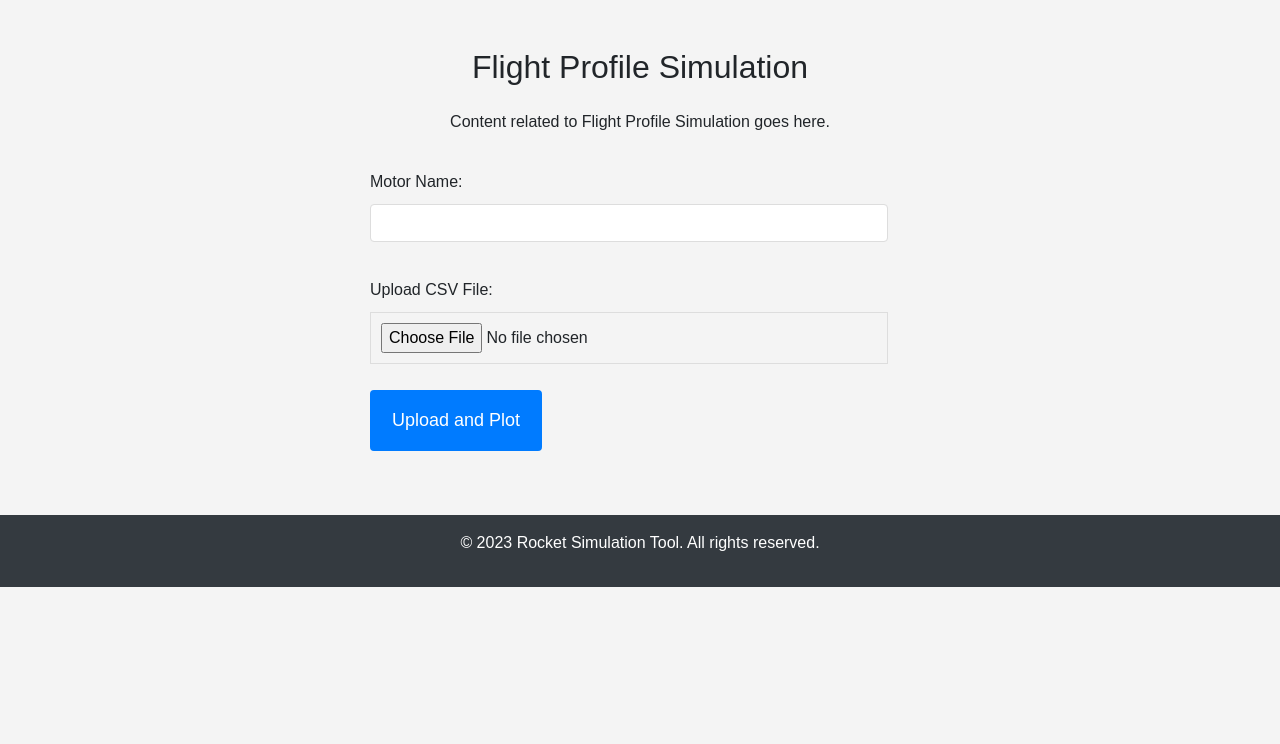
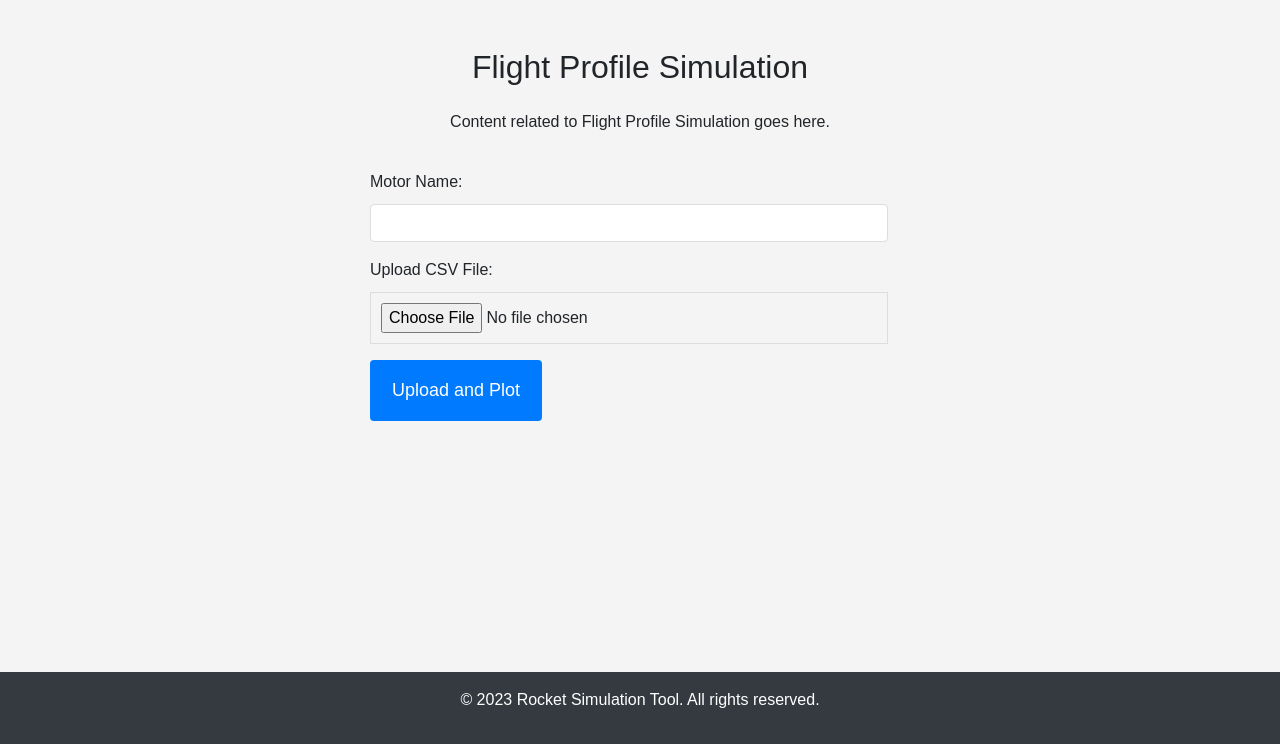
Before and after one commit to Iash5225/Aerospace, a Django app: page /flight_profile/ in a window 1280 px wide. Shown: the part 56-800 px from the top of the page. Run offline with Django 5.2, Linux system fonts and the light colour scheme; some libraries are stand-ins or nearby versions.

Commit message:
WIP - FlightProfile using base html

```diff
--- /dev/null
+++ b/render/templates/base.html
@@ -0,0 +1,61 @@
+{% load static %}
+
+<!doctype html>
+<html lang="en">
+
+<head>
+    <meta charset="UTF-8">
+    <meta http-equiv="X-UA-Compatible" content="IE=edge" />
+    <meta name="viewport" content="width=device-width, initial-scale=1.0" />
+
+    <title style="color: skyblue">{% block title %}UWA Aerospace{% endblock %}</title>
+    <link rel="icon" href="/static/favicon.ico" type="image/x-icon" />
+
+    <link rel="stylesheet" href="https://stackpath.bootstrapcdn.com/bootstrap/4.5.0/css/bootstrap.min.css"
+        integrity="sha384-9aIt2nRpC12Uk9gS9baDl411NQApFmC26EwAOH8WgZl5MYYxFfc+NcPb1dKGj7Sk" crossorigin="anonymous">
+    <link rel="stylesheet" href="{% static 'css/style.css' %}">
+</head>
+
+<body>
+    <!-- Navigation Bar -->
+    <nav class="navbar navbar-expand-lg navbar-dark bg-primary">
+        <div class="container">
+            <a class="navbar-brand" href="#">RocketSim</a>
+            <button class="navbar-toggler" type="button" data-toggle="collapse" data-target="#navbarNav"
+                aria-controls="navbarNav" aria-expanded="false" aria-label="Toggle navigation">
+                <span class="navbar-toggler-icon"></span>
+            </button>
+            <div class="collapse navbar-collapse" id="navbarNav">
+                <ul class="navbar-nav ml-auto">
+                    <li class="nav-item active">
+                        <a class="nav-link" href="#">Home</a>
+                    </li>
+                    <li class="nav-item">
+                        <a class="nav-link" href="#">Features</a>
+                    </li>
+                    <li class="nav-item">
+                        <a class="nav-link" href="#">Pricing</a>
+                    </li>
+                    <li class="nav-item">
+                        <a class="nav-link" href="#">About</a>
+                    </li>
+                </ul>
+            </div>
+        </div>
+    </nav>
+
+    <div class="content-wrapper">
+        {% block content %}
+        <!-- Content unique to each page will go here -->
+        {% endblock %}
+    </div>
+
+    <!-- Footer -->
+    <footer class="bg-dark text-white text-center py-3">
+        <p>&copy; 2023 Rocket Simulation Tool. All rights reserved.</p>
+    </footer>
+
+    <script src="{% static 'js/script.js' %}"></script>
+</body>
+
+</html>
--- a/render/templates/flight_profile.html
+++ b/render/templates/flight_profile.html
@@ -1,76 +1,29 @@
-{% load static %}
+{% extends "base.html" %}
 
-<!doctype html>
-<html lang="en">
+{% block title %}Flight Profile - UWA Aerospace{% endblock %}
 
-<head>
-    <!-- Head content same as your main page -->
-    <meta charset="UTF-8">
-    <meta http-equiv="X-UA-Compatible" content="IE=edge" />
-    <meta name="viewport" content="width=device-width, initial-scale=1.0" />
-
-    <!-- <title>UWA Aerospace</title> -->
-    <title style="color: skyblue">UWA Aerospace</title>
-
-    <link rel="stylesheet" href="https://stackpath.bootstrapcdn.com/bootstrap/4.5.0/css/bootstrap.min.css"
-        integrity="sha384-9aIt2nRpC12Uk9gS9baDl411NQApFmC26EwAOH8WgZl5MYYxFfc+NcPb1dKGj7Sk" crossorigin="anonymous">
-    <link rel="stylesheet" href="{% static 'css/style.css' %}">
-</head>
-
-<body>
-    <!-- Navigation Bar -->
-    <!-- Same as your main page -->
-    <nav class="navbar navbar-expand-lg navbar-dark bg-primary">
-        <div class="container">
-            <a class="navbar-brand" href="#">RocketSim</a>
-            <button class="navbar-toggler" type="button" data-toggle="collapse" data-target="#navbarNav"
-                aria-controls="navbarNav" aria-expanded="false" aria-label="Toggle navigation">
-                <span class="navbar-toggler-icon"></span>
-            </button>
-            <div class="collapse navbar-collapse" id="navbarNav">
-                <ul class="navbar-nav ml-auto">
-                    <li class="nav-item active">
-                        <a class="nav-link" href="#">Home</a>
-                    </li>
-                    <li class="nav-item">
-                        <a class="nav-link" href="#">Features</a>
-                    </li>
-                    <li class="nav-item">
-                        <a class="nav-link" href="#">Pricing</a>
-                    </li>
-                    <li class="nav-item">
-                        <a class="nav-link" href="#">About</a>
-                    </li>
-                </ul>
-            </div>
-        </div>
-    </nav>
-
+{% block content %}
 <!-- Content for Flight Profile -->
 <div class="container my-5">
     <h2 class="text-center mb-4">Flight Profile Simulation</h2>
     <p class="text-center">Content related to Flight Profile Simulation goes here.</p>
 
-        <!-- Form for Motor Name Input -->
-        <div class="row justify-content-center">
-            <div class="col-md-6">
-                <form method="post" class="form-group">
-                    {% csrf_token %}
-                    <label for="motorName">Motor Name:</label>
-                    <input type="text" id="motorName" name="motorName" value="{{ motor_name }}" class="form-control">
-                    <!-- <button type="submit" class="btn btn-primary mt-3">Submit</button> -->
-                </form>
-            </div>
-        </div>
-
-        <!-- File Upload Form -->
+    <!-- Combined Form for Motor Name Input and File Upload -->
     <div class="row justify-content-center">
         <div class="col-md-6">
             <form method="post" enctype="multipart/form-data" class="form-group">
                 {% csrf_token %}
+
+                <!-- Motor Name Input -->
+                <label for="motorName">Motor Name:</label>
+                <input type="text" id="motorName" name="motorName" value="{{ motor_name }}" class="form-control mb-3">
+
+                <!-- File Upload Input -->
                 <label for="csvFile">Upload CSV File:</label>
-                    <input type="file" id="csvFile" name="csv_file" accept=".csv" class="form-control-file">
-                    <button type="submit" class="btn btn-primary mt-3">Upload and Plot</button>
+                <input type="file" id="csvFile" name="csv_file" accept=".csv" class="form-control-file mb-3">
+
+                <!-- Single Submit Button -->
+                <button type="submit" class="btn btn-primary">Upload and Plot</button>
             </form>
         </div>
     </div>
@@ -84,15 +37,4 @@
     </div>
     {% endif %}
 </div>
-    <!-- Form End -->
-
-    <!-- Footer -->
-    <!-- Same as your main page -->
-    <footer class="bg-dark text-white text-center py-3">
-        <p>&copy; 2023 Rocket Simulation Tool. All rights reserved.</p>
-    </footer>
-
-    <script src="{% static 'js/script.js' %}"></script>
-</body>
-
-</html>
+{% endblock %}
```
Also changed, not shown: render/templates/render/index.html (+6 -62 lines), media/Flight_Profile.png. Lines whose indentation alone changed are shown as unchanged.
